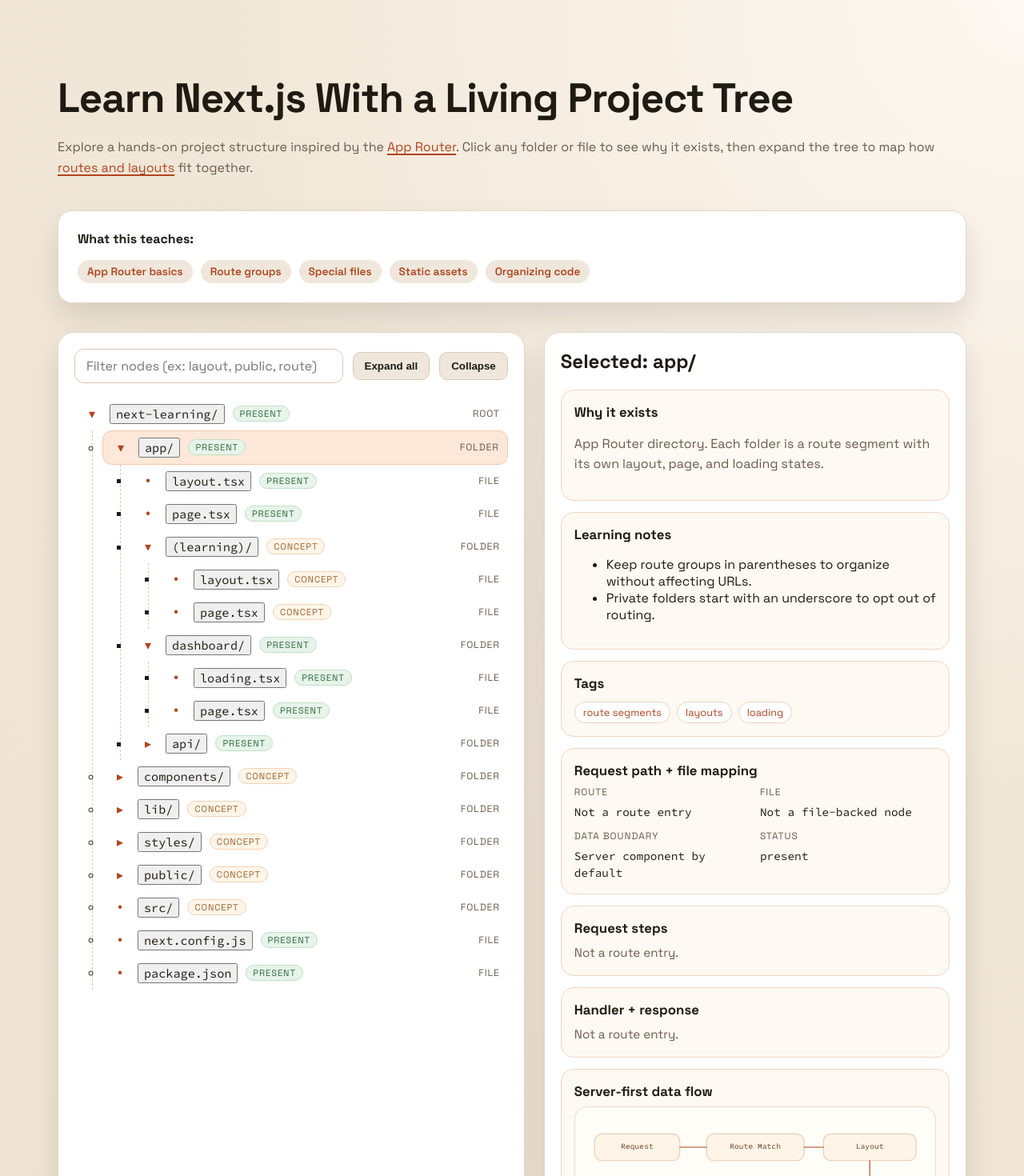
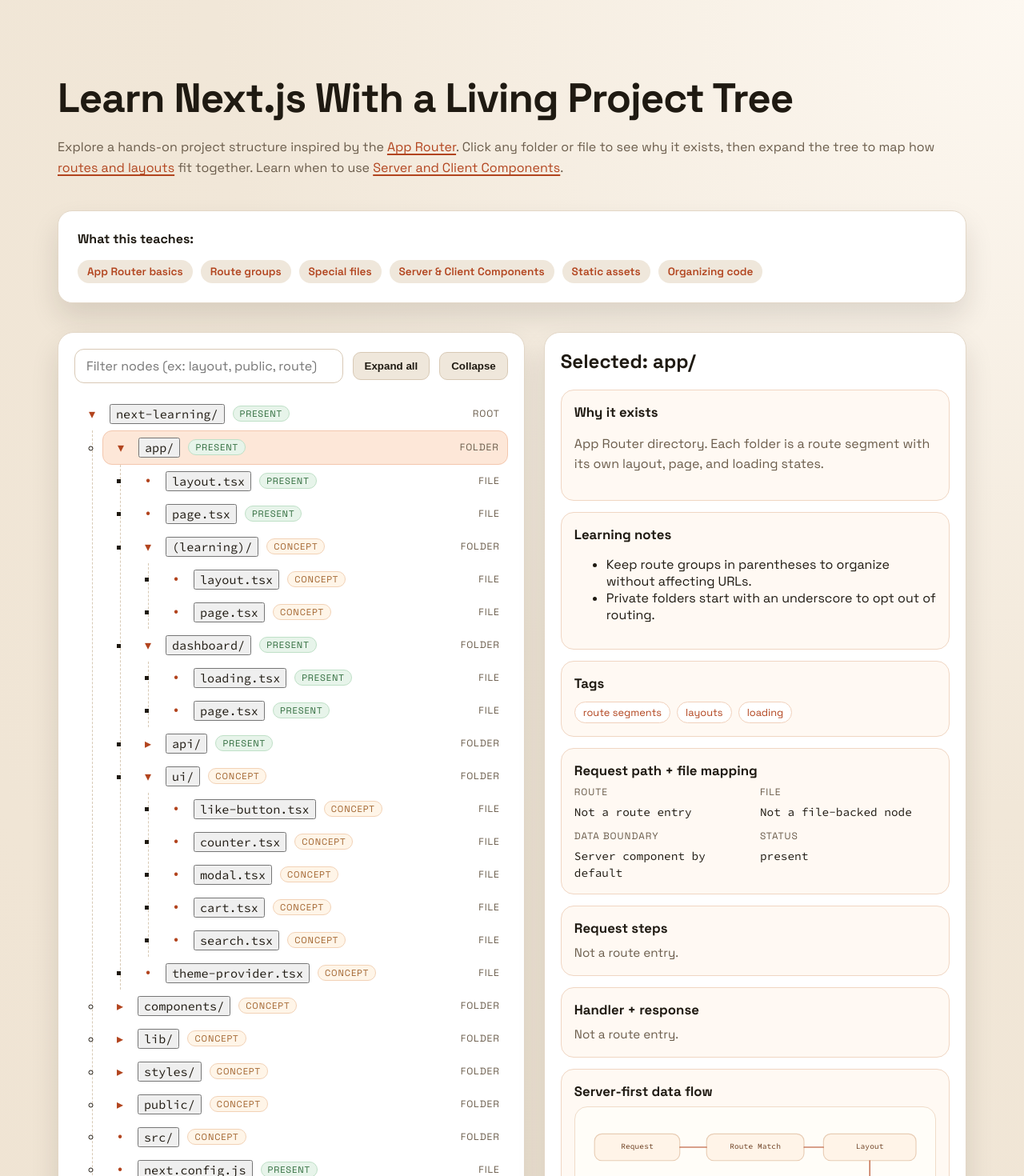
Before and after one commit to hexlianine/nexter, a Next.js app: page / in a window 1280 px wide. Shown: the top 1470 px of the page at 80% size. Built offline with nearby package versions, Linux system fonts and the light colour scheme.

Commit message:
feat: add ui folder

```diff
--- a/app/data.ts
+++ b/app/data.ts
@@ -260,6 +260,112 @@
             },
           ],
         },
+        {
+          id: "ui",
+          name: "ui/",
+          kind: "folder",
+          summary:
+            "Colocated UI components demonstrating Server and Client Component patterns.",
+          notes: [
+            "Use 'use client' directive at the top of files that need interactivity.",
+            "Keep Client Components small to reduce JS bundle size.",
+          ],
+          tags: ["server components", "client components", "use client"],
+          status: "concept",
+          children: [
+            {
+              id: "ui-like-button",
+              name: "like-button.tsx",
+              kind: "file",
+              summary:
+                "Client Component with useState for interactive like functionality.",
+              notes: [
+                "Add 'use client' at the top to mark this as a Client Component.",
+                "Use Client Components when you need state, event handlers, or browser APIs.",
+                "Props passed from Server Components must be serializable.",
+              ],
+              tags: ["client component", "use client", "interactivity"],
+              status: "concept",
+              dataFlow: "client-boundary",
+            },
+            {
+              id: "ui-counter",
+              name: "counter.tsx",
+              kind: "file",
+              summary:
+                "Interactive counter demonstrating useState and onClick handlers.",
+              notes: [
+                "Client Components can use React hooks like useState and useEffect.",
+                "Event handlers like onClick only work in Client Components.",
+                "Once a file has 'use client', all its imports are part of the client bundle.",
+              ],
+              tags: ["client component", "hooks", "events"],
+              status: "concept",
+              dataFlow: "client-boundary",
+            },
+            {
+              id: "ui-modal",
+              name: "modal.tsx",
+              kind: "file",
+              summary:
+                "Client Component wrapper that accepts Server Components as children.",
+              notes: [
+                "Use the children prop pattern to nest Server Components inside Client Components.",
+                "This lets you keep server-rendered content while adding client-side interactivity.",
+                "Server Components passed as children are rendered on the server first.",
+              ],
+              tags: ["client component", "composition", "children pattern"],
+              status: "concept",
+              dataFlow: "client-boundary",
+            },
+            {
+              id: "ui-cart",
+              name: "cart.tsx",
+              kind: "file",
+              summary:
+                "Server Component that fetches cart data and can be nested inside Client Components.",
+              notes: [
+                "Server Components can fetch data directly without exposing secrets.",
+                "Pass Server Components as children to Client Components for interleaving.",
+                "This reduces client-side JavaScript while preserving interactivity.",
+              ],
+              tags: ["server component", "data fetching", "composition"],
+              status: "concept",
+              dataFlow: "server",
+            },
+            {
+              id: "ui-search",
+              name: "search.tsx",
+              kind: "file",
+              summary:
+                "Client Component for search input with controlled state.",
+              notes: [
+                "Mark only the interactive search as 'use client' to keep the parent layout a Server Component.",
+                "This pattern reduces JS bundle size by isolating client code.",
+                "The rest of the layout remains server-rendered.",
+              ],
+              tags: ["client component", "bundle optimization", "isolation"],
+              status: "concept",
+              dataFlow: "client-boundary",
+            },
+          ],
+        },
+        {
+          id: "providers",
+          name: "theme-provider.tsx",
+          kind: "file",
+          summary:
+            "Client Component context provider for sharing global state like themes.",
+          notes: [
+            "React context is not supported in Server Components.",
+            "Create a Client Component provider that accepts children.",
+            "Import and wrap children in a Server Component like layout.tsx.",
+            "Render providers as deep as possible to optimize static Server Component rendering.",
+          ],
+          tags: ["context", "provider", "client component", "theme"],
+          status: "concept",
+          dataFlow: "client-boundary",
+        },
       ],
     },
     {
@@ -376,4 +482,4 @@
   ],
 };
 
-export const DEFAULT_EXPANDED = ["root", "app", "route-groups", "dashboard"];
+export const DEFAULT_EXPANDED = ["root", "app", "route-groups", "dashboard", "ui"];
--- a/app/page.tsx
+++ b/app/page.tsx
@@ -128,7 +128,15 @@
             >
               routes and layouts
             </a>{" "}
-            fit together.
+            fit together. Learn when to use{" "}
+            <a
+              href="https://nextjs.org/docs/app/getting-started/server-and-client-components"
+              target="_blank"
+              rel="noreferrer"
+            >
+              Server and Client Components
+            </a>
+            .
           </p>
         </div>
         <div className="hero-card">
@@ -137,6 +145,7 @@
             <span className="badge">App Router basics</span>
             <span className="badge">Route groups</span>
             <span className="badge">Special files</span>
+            <span className="badge">Server & Client Components</span>
             <span className="badge">Static assets</span>
             <span className="badge">Organizing code</span>
           </div>
```
Also changed, not shown: 1 other file (tests, documents, lock files or other folders).
